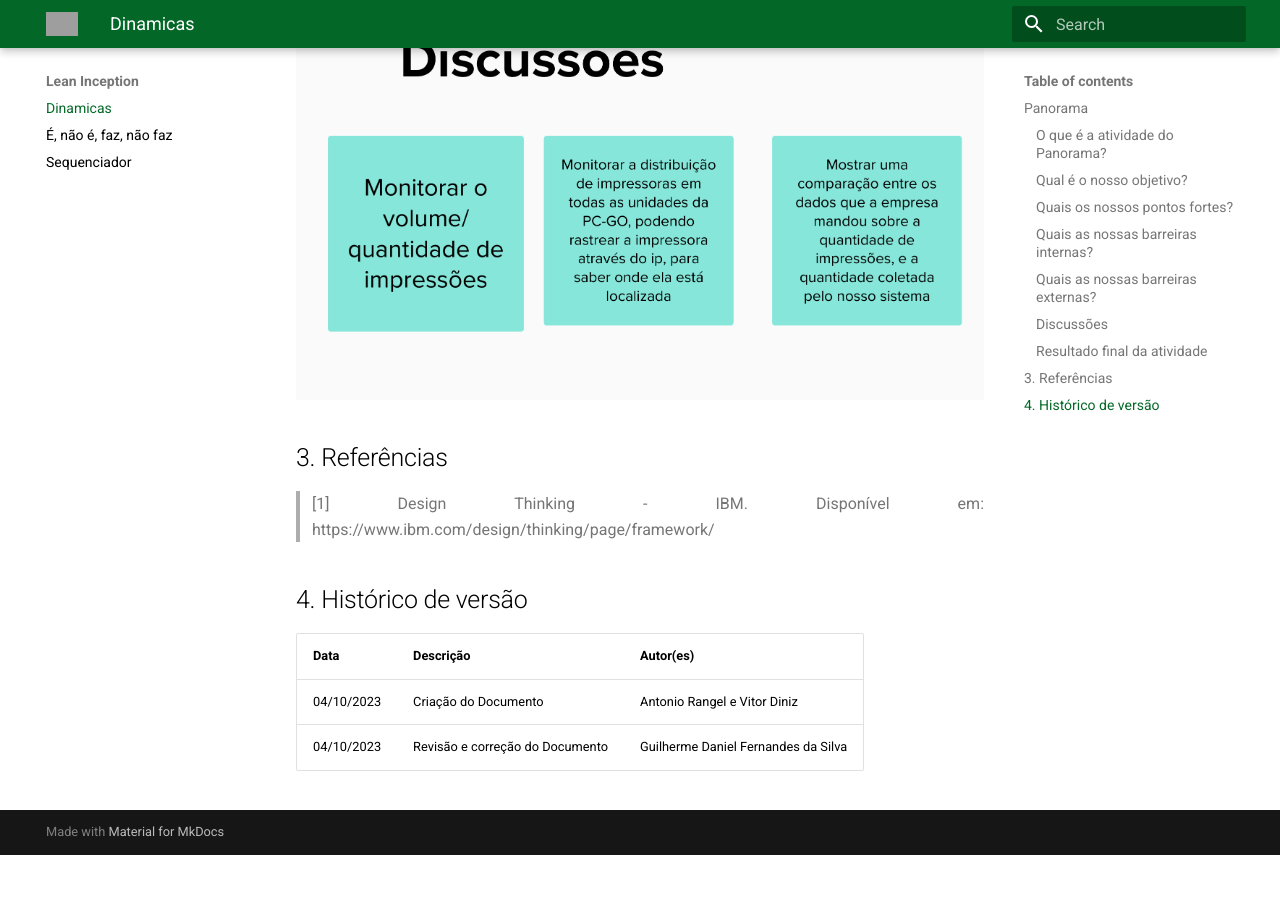
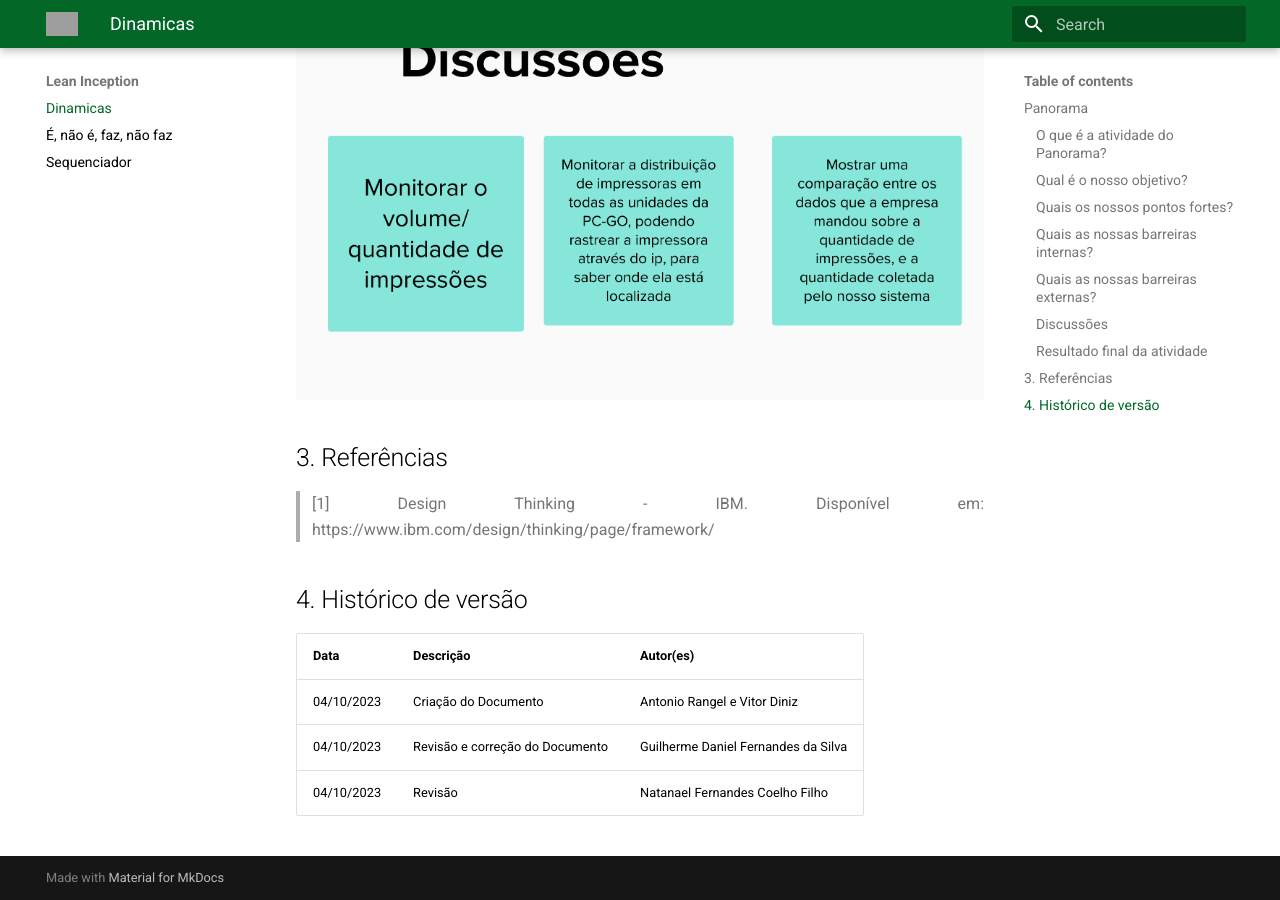
Before and after one commit to fga-eps-mds/2023.2-PrintGo-Doc, an MkDocs documentation site: the page built from docs/Lean/Dinamicas/dinamicas.md, in a window 1280 px wide and 900 px high, scrolled down 4492 px. Built offline with MkDocs 1.6.1 and Material for MkDocs 9.7.7, drawn with Linux system fonts in a browser that asks for light colours; before the commit the page ends 5347 px from its top, so only the background shows below that; grey boxes are pictures that could not be loaded.

Commit message:
(#83): revisao do documento do panorama

```diff
--- a/docs/Lean/Dinamicas/dinamicas.md
+++ b/docs/Lean/Dinamicas/dinamicas.md
@@ -54,3 +54,4 @@ Discussões:
 |--------|-------------|--------------|
 |04/10/2023| Criação do Documento | Antonio Rangel e Vitor Diniz |
 |04/10/2023| Revisão e correção do Documento | Guilherme Daniel Fernandes da Silva |
+|04/10/2023| Revisão | Natanael Fernandes Coelho Filho |
```
